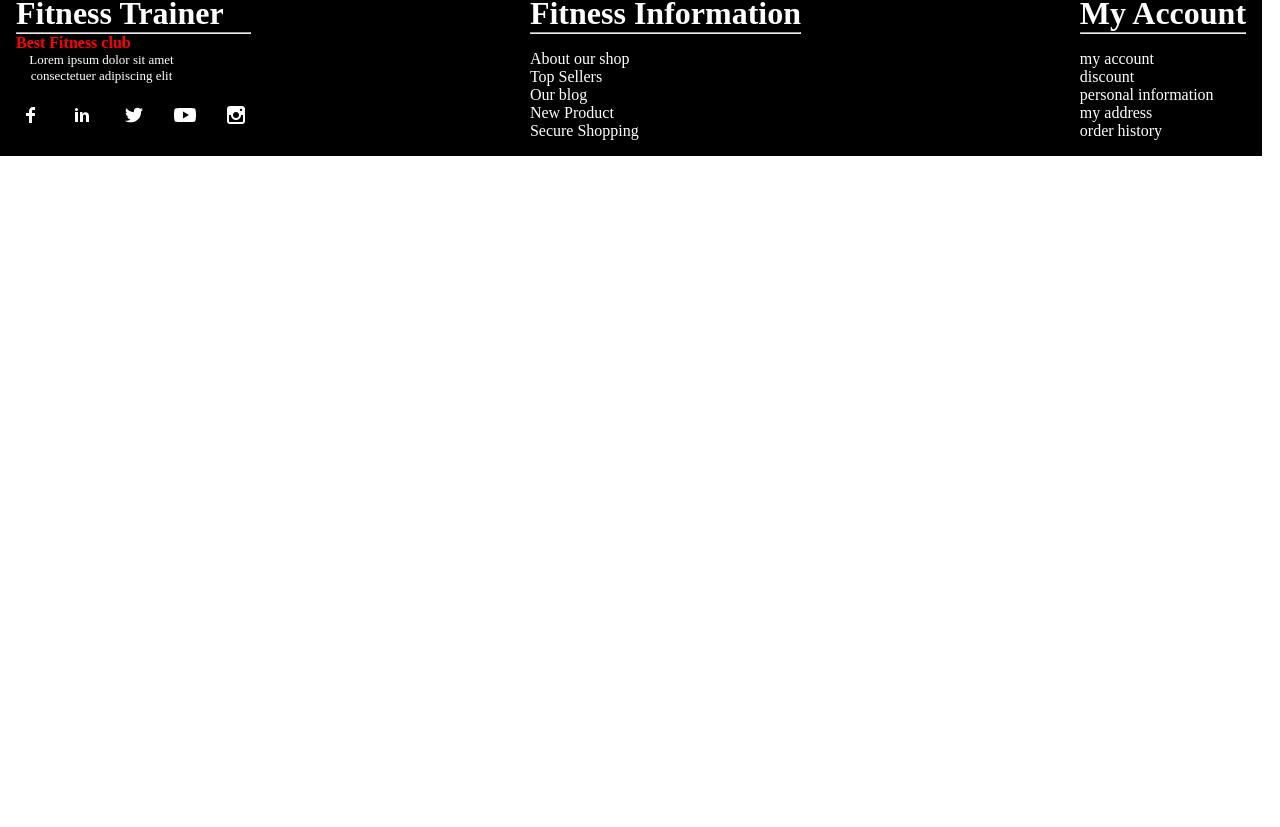
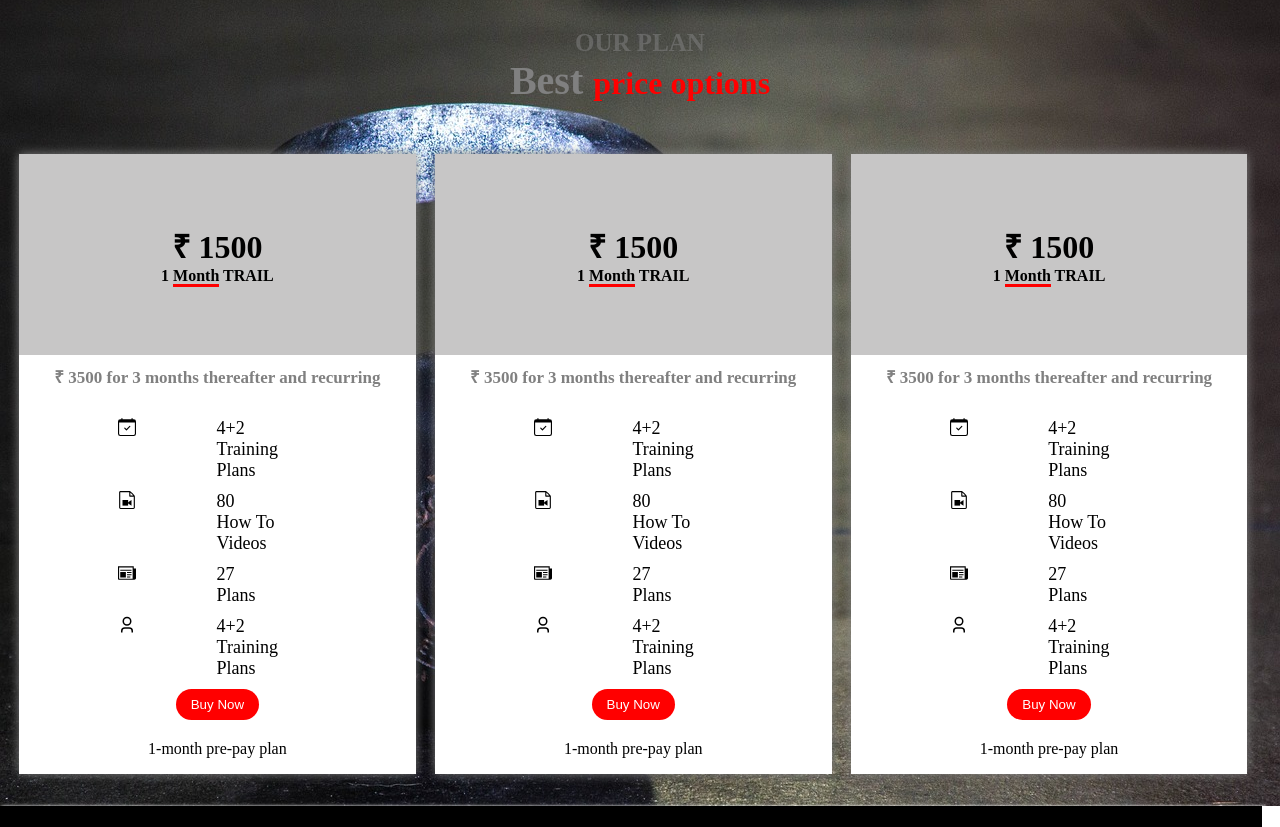
Before and after one commit to Janamjay/Gym-Project-Room-10, a React (Create React App) app in the folder gym_website_room_10/: page / in a window 1280 px wide. Shown: the part 2712-3539 px from the top of the page. Before the commit the page ends 2868 px from the top, so only its background shows below. Built offline with nearby package versions, Linux system fonts and the light colour scheme.

Commit message:
footer and home page component update

```diff
--- a/gym_website_room_10/src/Pages/Home/Home.js
+++ b/gym_website_room_10/src/Pages/Home/Home.js
@@ -4,6 +4,7 @@ import Background from '../../component/backround/Background'
 import back from "../../component/images/back.jpg";
 import BMI from './bmi/BMI';
 import Expert from './expert/Expert';
+import Price from './price/Price';
 
 export default function Home() {
   return (
@@ -16,6 +17,7 @@ export default function Home() {
       <Conslutant/>
       <BMI/>
       <Expert/>
+      <Price/>
     </div>
   )
 }
--- /dev/null
+++ b/gym_website_room_10/src/Pages/Home/price/Price.js
@@ -0,0 +1,19 @@
+import React from "react";
+import mrp from "./price.module.css";
+import Pricing from "../../../component/Pricing Structure/Pricing";
+
+export default function Price() {
+  return (
+    <div className={mrp.main_container}>
+      <h4>OUR PLAN</h4>
+      <h1>
+        <span> Best </span> price options
+      </h1>
+      <div className={mrp.pricingmain}>
+        <Pricing />
+        <Pricing />
+        <Pricing />
+      </div>
+    </div>
+  );
+}
--- /dev/null
+++ b/gym_website_room_10/src/Pages/Home/price/price.module.css
@@ -0,0 +1,29 @@
+.main_container{
+    background: url("../../../component/images/pricing.jpg") no-repeat fixed;
+    background-size: cover;
+    width: 100%;
+	padding-top: 50px;
+}
+.main_container > h1{
+    padding-bottom: 50px;
+}
+.main_container > h1,
+.main_container > h4{
+    text-align: center;
+}
+.main_container>h4{
+    color: rgba(128, 128, 128, 0.536);
+    font-size: 25px;
+}
+.main_container>h1{
+    font-weight: 900;
+    color: red;
+}
+.main_container>h1>span{
+    color: grey;
+    font-size: 40px;
+}
+.pricingmain{
+    display: flex;
+    width: 100%;
+}
--- a/gym_website_room_10/src/component/Footer/Fitness.module.css
+++ b/gym_website_room_10/src/component/Footer/Fitness.module.css
@@ -4,7 +4,6 @@
     justify-content: space-between;
     flex-direction: column;
     margin-top: 1rem;
-    /* padding: auto; */
 
 }
 .fitness li:hover{
--- a/gym_website_room_10/src/component/Footer/footer.module.css
+++ b/gym_website_room_10/src/component/Footer/footer.module.css
@@ -25,7 +25,6 @@
 }
 .content {
   font-size: small;
-  margin-left: -4rem;
 }
 .footer_social li {
   padding: 0.2rem;
--- /dev/null
+++ b/gym_website_room_10/src/component/Pricing Structure/Pricing.js
@@ -0,0 +1,70 @@
+import React from "react";
+import {BsCalendarCheck} from 'react-icons/bs'
+import {RiUser3Line} from 'react-icons/ri'
+import {ImFileVideo , ImNewspaper} from 'react-icons/im'
+import paisa from './Pricing.module.css'
+import CustomButton from '../atom/customButtons/CustomButton'
+
+export default function Pricing() {
+  return (
+    <div className={paisa.pricechart}>
+      <div className={paisa.pricing}>
+        <h1>₹ 1500</h1>
+        <h4>
+          1 <span>Month</span> TRAIL
+        </h4>
+      </div>
+      <div className={paisa.heading}>
+        <h4>₹ 3500 for 3 months thereafter and recurring</h4>
+      </div>
+      <div className={paisa.facility}>
+        <p>
+          <span>
+            <BsCalendarCheck />
+          </span>
+          <span>
+            4+2 <br />
+            Training <br />
+            Plans
+          </span>
+        </p>
+        <p>
+          <span>
+            <ImFileVideo />
+          </span>
+          <span>
+            80
+            <br />
+            How To
+            <br />
+            Videos
+          </span>
+        </p>
+        <p>
+          <span>
+            <ImNewspaper />
+          </span>
+          <span>
+            27
+            <br />
+            Plans
+          </span>
+        </p>
+        <p>
+          <span>
+            <RiUser3Line />
+          </span>
+          <span>
+            4+2 <br />
+            Training <br />
+            Plans
+          </span>
+        </p>
+        <CustomButton btntxt="Buy Now" style={paisa.btnselect} />
+      </div>
+      <div className={paisa.plan}>
+        <p>1-month pre-pay plan</p>
+      </div>
+    </div>
+  );
+}
--- /dev/null
+++ b/gym_website_room_10/src/component/Pricing Structure/Pricing.module.css
@@ -0,0 +1,72 @@
+.pricechart{
+    width: 31%;
+    display: flex;
+    flex-direction: column;
+    box-sizing: border-box;
+    box-shadow: 0 0 10px grey;
+    background-color: white;
+    margin-left: 19px;
+    margin-bottom: 2rem;
+}
+.pricechart:hover{
+    transform: translateY(-10px);
+    transition: 0.3s linear;
+}
+
+.pricing{
+    background-color:rgba(164, 163, 163, 0.612);
+    padding: 70px 50px;
+    width: 100%;
+    text-align: center;
+    box-sizing: border-box;
+}
+
+.pricing > h4 >span{
+    border-bottom: 3px solid red;
+}
+.heading{
+    width: 100%;
+}
+.heading > h4{
+    padding: 10px 30px;
+    font-size: 17px;
+    text-align: center;
+    color: grey;
+}
+.facility{
+    display: flex;
+    flex-direction: column;
+    justify-content: center;
+    align-items: center;
+    width: 100%;
+    padding: 20px 0;
+    box-sizing: border-box;
+}
+.facility > p {
+    display: flex;
+    justify-content:space-between;
+    width: 50%;
+    margin-bottom: 10px;
+    font-size: 18px;
+    color: black;
+    box-sizing: border-box;
+}
+.facility > p >span:nth-child(1){
+        width: 50px;
+}
+.facility > p >span:nth-child(2){
+        width: 100px;
+}
+.btnselect{
+    color: white;
+    background-color: red;
+    padding: 8px 15px;
+    border-radius: 24px;
+    outline: none;
+    border: none;
+    cursor: pointer;
+}
+.plan{
+    text-align: center;
+    padding-bottom: 1rem;
+}
--- a/gym_website_room_10/src/component/backround/back.module.css
+++ b/gym_website_room_10/src/component/backround/back.module.css
@@ -12,7 +12,7 @@
   top: 50%;
 }
 .content h1,
-p {
+.content p {
   text-align: center;
 }
 .content h1 {
```
Also changed, not shown: gym_website_room_10/src/component/images/pricing.jpg (added).
